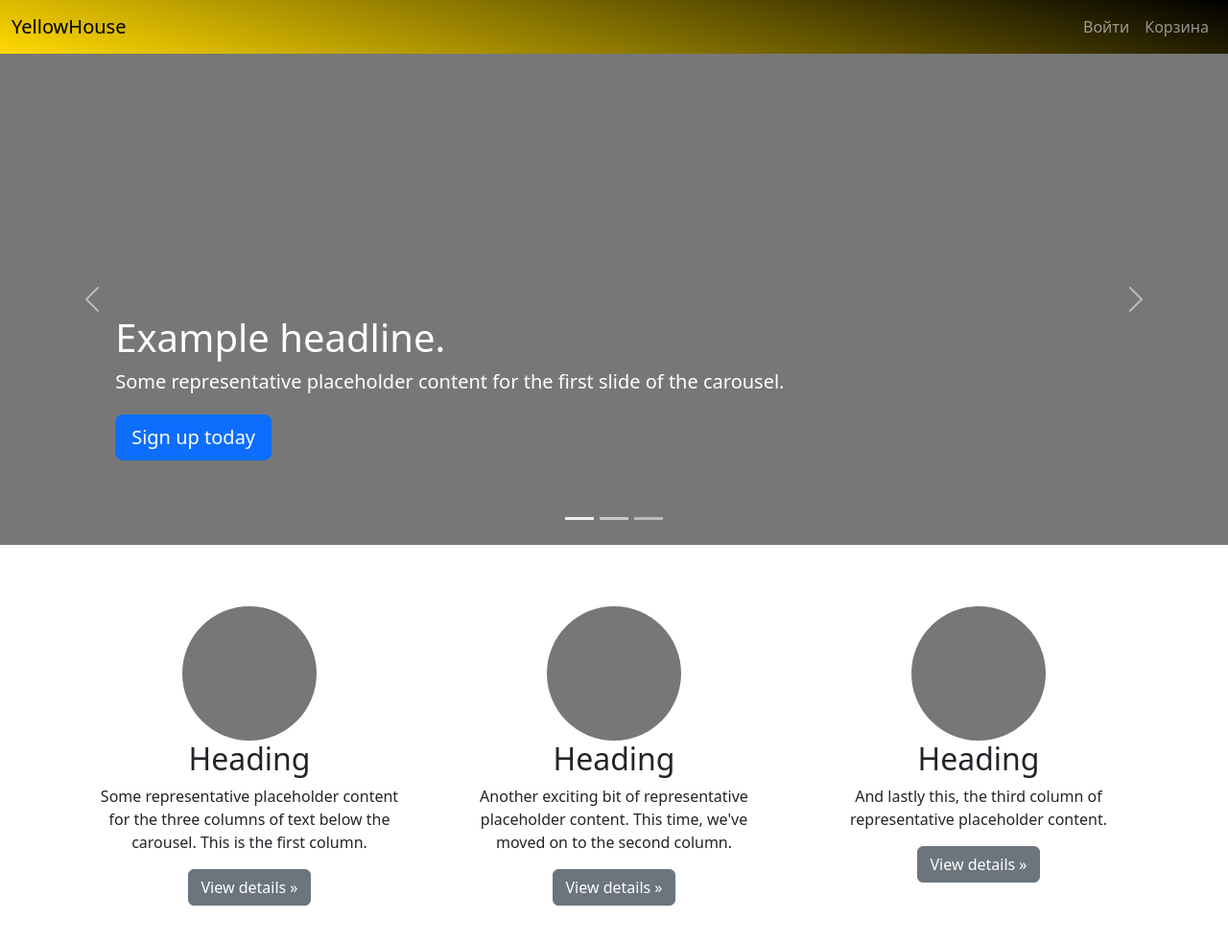
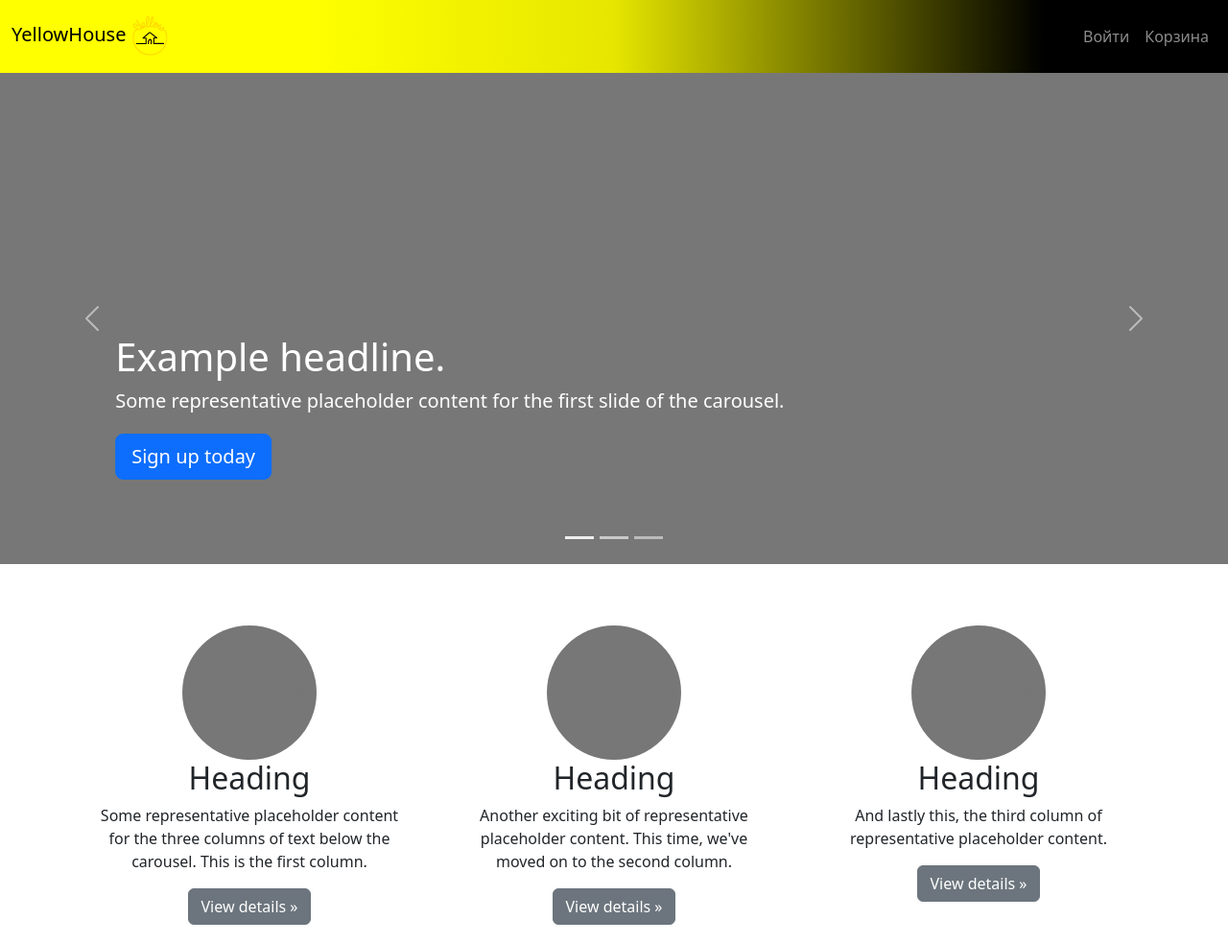
Before and after one commit to Oskg/YellowHouseShop, a plain HTML site: page index.html in a window 1280 px wide. Shown: the whole page at 96% size. Drawn offline with nearby package versions, Linux system fonts and the light colour scheme; files whose address does not match are found by name.

Commit message:
Поменял шапку и что-то там в коде)

```diff
--- a/css/style.css
+++ b/css/style.css
@@ -1,14 +1,16 @@
 .navbar {
-    background: linear-gradient(15deg, #ffd900 0%, #000000 100%);
+    /*background: linear-gradient(90deg, rgba(255,255,0,1) 0%, rgba(230,230,0,1) 25%, rgba(0,0,0,1) 75%, rgba(0,0,0,1) 100%);*/
+    /*background: linear-gradient(90deg, rgba(255,255,0,1) 0%, rgba(230,230,0,1) 50%, rgba(0,0,0,1) 85%);*/
+    background: linear-gradient(90deg, rgba(255,255,0,1) 0%, rgba(255,255,0,1) 25%, rgba(230,230,0,1) 50%, rgba(0,0,0,1) 85%);
 }
 
 /* GLOBAL STYLES
 -------------------------------------------------- */
 /* Padding below the footer and lighter body text */
 header{
-    position: relative;
+/*    position: relative;
     margin: 0 auto 0;
-    padding-top: 0px;
+    padding-top: 0px;*/
 }
 body {
 /*    padding-top: 3rem;
--- a/index.html
+++ b/index.html
@@ -11,11 +11,9 @@
     <script src="https://cdn.jsdelivr.net/npm/bootstrap@5.2.3/dist/js/bootstrap.bundle.min.js" integrity="sha384-kenU1KFdBIe4zVF0s0G1M5b4hcpxyD9F7jL+jjXkk+Q2h455rYXK/7HAuoJl+0I4" crossorigin="anonymous"></script>
 </head>
 <body>
-<header>
-<nav class="navbar navbar-expand-lg navbar-dark">
+<nav class="navbar sticky-top navbar-expand-lg navbar-dark">
     <div class="container-fluid">
-        <a class="navbar-brand text-black d-none d-md-block " href="#">YellowHouse</a>
-        <a href="#" class="navbar-brand d-md-none "><img src="img/logo.svg" width="30" height="30" alt=""></a>
+        <a class="navbar-brand text-black  d-md-block " href="#">YellowHouse<img src="img/logo.svg" width="50" height="50" alt=""></a>
         <button class="navbar-toggler" type="button" data-bs-toggle="collapse" data-bs-target="#navbarSupportedContent" aria-controls="navbarSupportedContent" aria-expanded="false" aria-label="Toggle navigation">
             <span class="navbar-toggler-icon"></span>
         </button>
@@ -31,7 +29,6 @@
         </div>
     </div>
 </nav>
-</header>
 <main>
 
     <div id="myCarousel" class="carousel slide" data-bs-ride="carousel">
```
